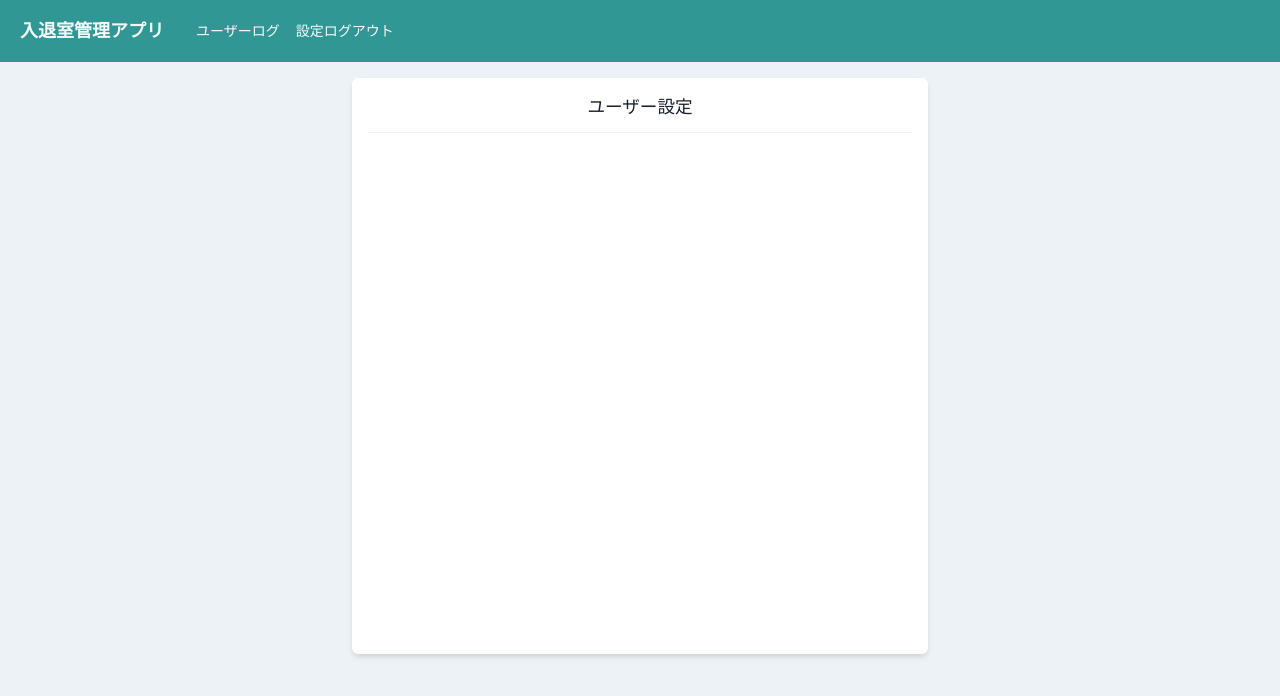
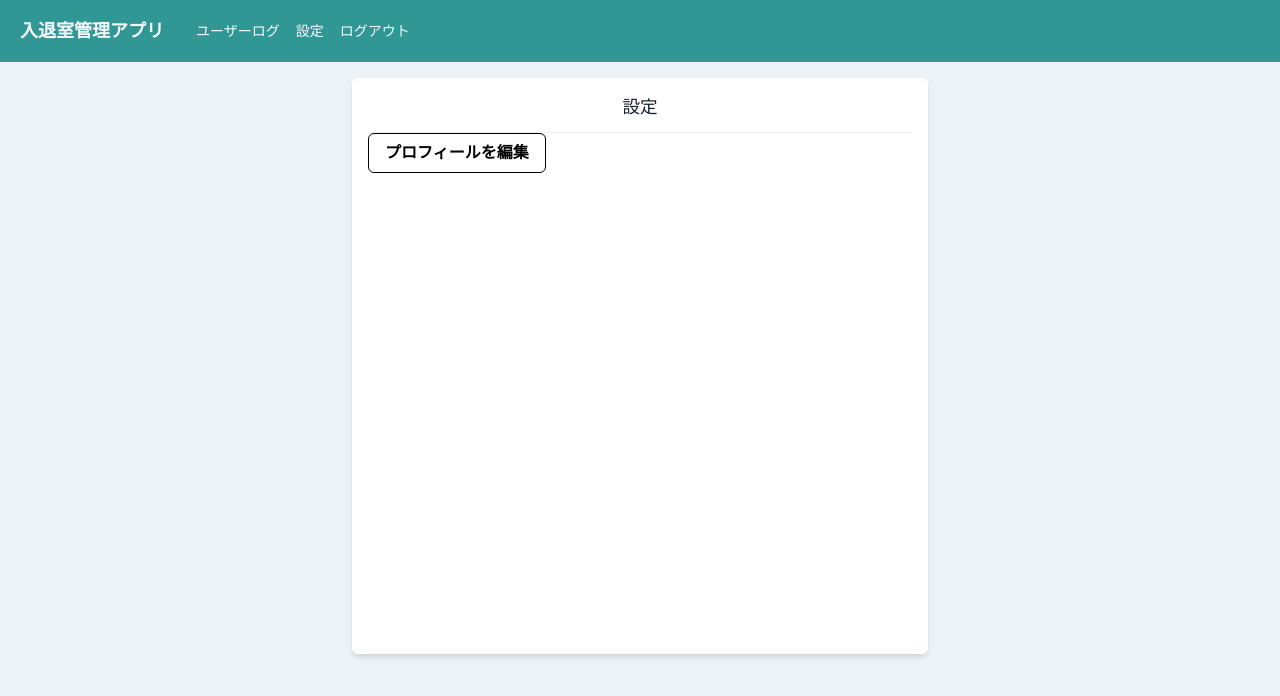
Before and after one commit to NaSH-NITech/valloon, a React (Create React App) app: page /setting in a window 1280 px wide. Shown: the top 696 px of the page. Built offline with nearby package versions, Linux system fonts and the light colour scheme; no server answers; sample sign-in values are in the browser's storage.

Commit message:
[add] profile component and change react/icon

```diff
--- a/src/components/atoms/button/PrimaryButton.jsx
+++ b/src/components/atoms/button/PrimaryButton.jsx
@@ -9,16 +9,22 @@ export const PrimaryButton = memo((props) => {
     onClick,
     bg = 'purple.400',
     variant = 'solid',
+    borderWidth = '1px',
+    color = 'white',
+    _hover = { opacity: 0.8 },
+    scheme = 'none',
   } = props;
   return (
     <Button
       bg={bg}
-      color="white"
-      _hover={{ opacity: 0.8 }}
+      color={color}
+      _hover={_hover}
       onClick={onClick}
       isLoading={loading}
       isDisabled={isDisabled || loading}
       variant={variant}
+      borderWidth={borderWidth}
+      colorScheme={scheme}
     >
       {children}
     </Button>
--- a/src/components/molecules/UserCard.jsx
+++ b/src/components/molecules/UserCard.jsx
@@ -27,9 +27,9 @@ export const UserCard = memo((props) => {
             borderRadius="md"
             onClick={() => onClickUserModal(user)}
           >
-            <CardBody key={user.id} user={user} p={3}>
-              <Stack key={user.id} spacing={1} align="center">
-                <Circle key={user.id} bg="gray.100" shadow="md" size="90px">
+            <CardBody user={user} p={3}>
+              <Stack spacing={1} align="center">
+                <Circle bg="gray.100" shadow="md" size="90px">
                   <img src={user.img || UserDefaultIcon} alt="アイコン" />
                 </Circle>
                 <Box>{user.name}</Box>
--- a/src/components/organisms/layout/Header.jsx
+++ b/src/components/organisms/layout/Header.jsx
@@ -41,7 +41,9 @@ export const Header = memo(() => {
           <Box pr={4}>
             <Link onClick={onClickUserManagement}>ユーザーログ</Link>
           </Box>
-          <Link onClick={onClickSetting}>設定</Link>
+          <Box pr={4}>
+            <Link onClick={onClickSetting}>設定</Link>
+          </Box>
           <Link onClick={onClickLogout}>ログアウト</Link>
         </Flex>
         <MenuIconButton onOpen={onOpen} />
--- /dev/null
+++ b/src/components/organisms/setting_profile.jsx
@@ -0,0 +1,65 @@
+import { memo } from 'react';
+import { Box, Circle, Divider, Image, Stack } from '@chakra-ui/react';
+import styled from 'styled-components';
+import DefaultUserIcon from '../../png/DefaultUserIcon.png';
+import { SmallAddIcon } from '@chakra-ui/icons';
+import { PrimaryButton } from '../atoms/button/PrimaryButton';
+
+export const SettingProfile = memo(({ loginUser, setShowProfile }) => {
+  const updateProfile = () => {
+    setShowProfile(false);
+  };
+
+  return (
+    <>
+      <SAcctiveUser as="h1" size="lg" textAlign="center">
+        プロフィール設定
+      </SAcctiveUser>
+      <Divider mt={3} />
+      <Stack spacing={5} py={4} px={10} display="flex" align="center">
+        <Box position="relative">
+          <Circle shadow="md" size="90px">
+            <Image src={DefaultUserIcon} w="full" h="full" />
+            <Box
+              position="absolute"
+              w="full"
+              h="full"
+              bg="rgba(0, 0, 0, 0.5)"
+              borderRadius="full"
+            />
+          </Circle>
+          <Circle
+            w={5}
+            h={5}
+            display="flex"
+            alignItems="center"
+            justifyContent="center"
+            position="absolute"
+            borderWidth="1px"
+            borderColor="gray.300"
+            bgColor="white"
+            bottom={0}
+            right={2}
+          >
+            <SmallAddIcon w={4} h={4} color="black" />
+          </Circle>
+        </Box>
+        <Box>{loginUser.name}</Box>
+        <Box>iii</Box>
+        <Box>uuu</Box>
+        <PrimaryButton bg="gray.400" color="black" onClick={updateProfile}>
+          更新
+        </PrimaryButton>
+      </Stack>
+    </>
+  );
+});
+
+const SAcctiveUser = styled.p`
+  text-align: center;
+  font-size: 1.1rem;
+  span {
+    font-size: 1.2rem;
+    font-weight: bold;
+  }
+`;
--- a/src/components/pages/Setting.jsx
+++ b/src/components/pages/Setting.jsx
@@ -1,20 +1,37 @@
 /* eslint-disable react-hooks/exhaustive-deps */
-import { Box, Divider, Flex, Stack } from '@chakra-ui/react';
-import { memo } from 'react';
+import { Box, Divider, Flex } from '@chakra-ui/react';
+import { memo, useContext, useState } from 'react';
 import styled from 'styled-components';
+import { LoginUserContext } from '../../hooks/provders/useLoginUserPrvider';
+import { SettingProfile } from '../organisms/setting_profile';
+import { PrimaryButton } from '../atoms/button/PrimaryButton';
 
 export const Setting = memo(() => {
+  const { loginUser } = useContext(LoginUserContext);
+  const [showProfile, setShowProfile] = useState(false);
+
   return (
     <Flex align="center" justify="center" hight="100vh" py={4}>
       <Box bg="white" w="xl" h="xl" p={4} borderRadius="md" shadow="md">
-        <SAcctiveUser as="h1" size="lg" textAlign="center">
-          ユーザー設定
-        </SAcctiveUser>
-        <Divider mt={3} />
-        <Stack spacing={5} py={4} px={10}>
-          <Box display="flex" justifyContent="center" flexWrap="wrap"></Box>
-          <Box></Box>
-        </Stack>
+        {!showProfile && (
+          <>
+            <SAcctiveUser as="h1" size="lg" textAlign="center">
+              設定
+            </SAcctiveUser>
+            <Divider mt={3} />
+            <PrimaryButton
+              variant="outline"
+              bg="none"
+              color="black"
+              _hover={{ opacity: 0.5 }}
+              loading={false}
+              onClick={() => setShowProfile(true)}
+            >
+              プロフィールを編集
+            </PrimaryButton>
+          </>
+        )}
+        {showProfile && <SettingProfile loginUser={loginUser} setShowProfile={setShowProfile} />}
       </Box>
     </Flex>
   );
--- a/src/hooks/useLoginAuth.jsx
+++ b/src/hooks/useLoginAuth.jsx
@@ -9,8 +9,7 @@ export const useLoginAuth = () => {
   const navigation = useNavigate();
   const { showMessage } = useMessage();
 
-  const login = useCallback(async (props) => {
-    const { email, password } = props;
+  const login = useCallback(async ({ email, password }) => {
     if (email === '' || password === '') {
       showMessage({ title: '未入力の項目があります', status: 'error' });
       return;
```
